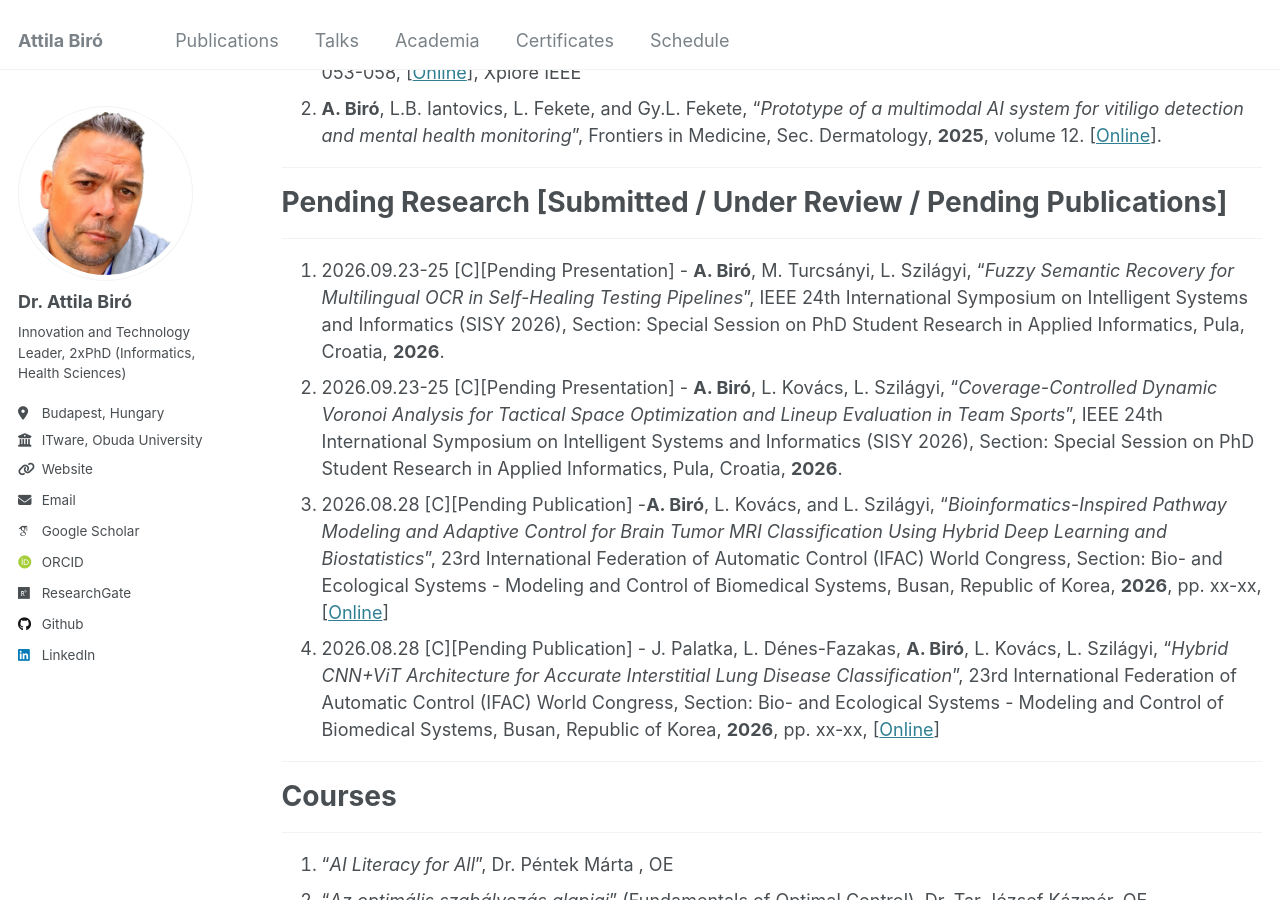
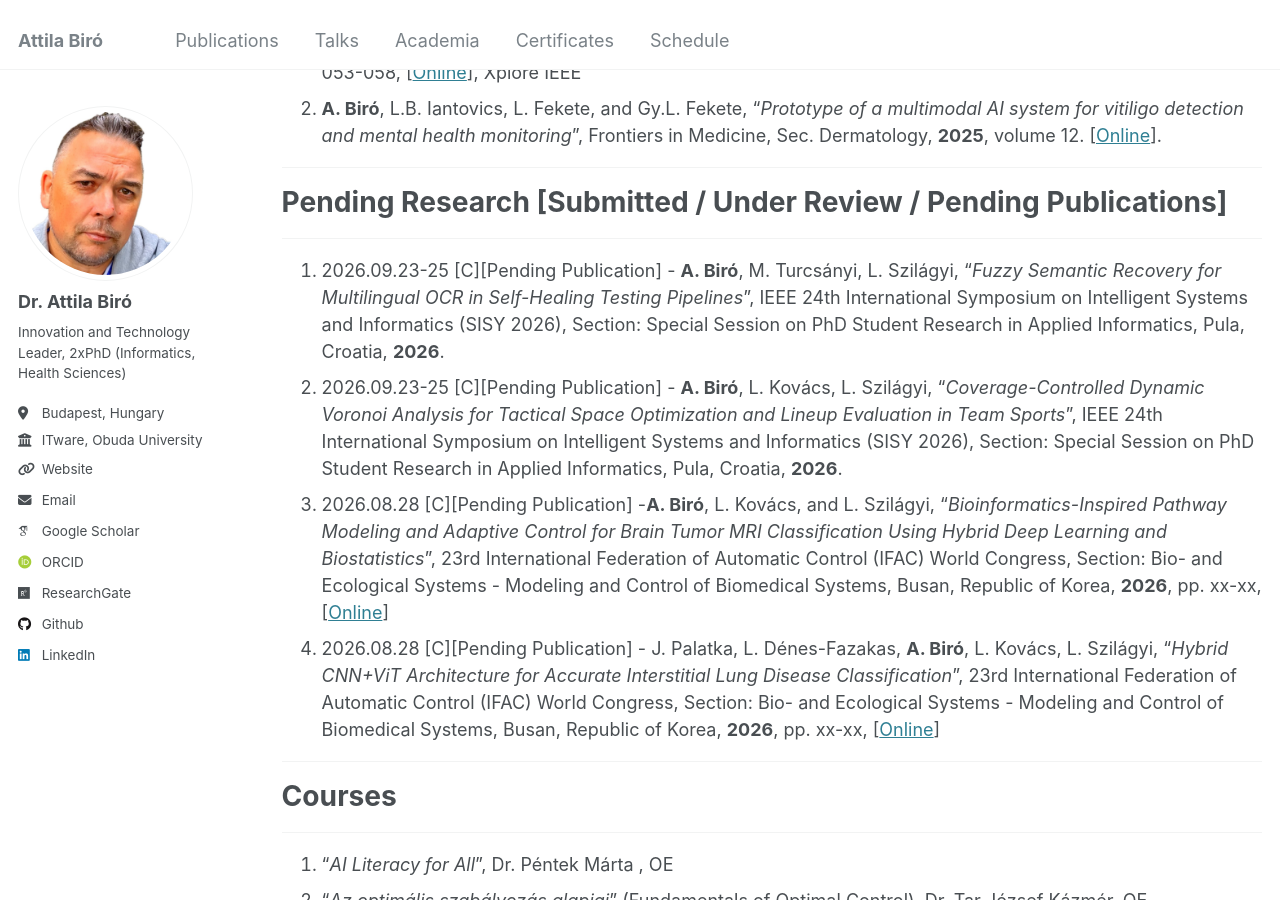
Before and after one commit to biroka/biroka.github.io, a Jekyll site: the page built from _pages/phd_mathematics.md, in a window 1280 px wide and 900 px high, scrolled down 1981 px. Built offline with Jekyll 4.4.1, drawn with Linux system fonts in a browser that asks for light colours; some web fonts are replaced; part of the change alters nothing that is shown.

Commit message:
Update pending research entries to pending publication

```diff
--- a/_pages/phd_mathematics.md
+++ b/_pages/phd_mathematics.md
@@ -41,8 +41,8 @@ author_profile: true
 ***
 # Pending Research [Submitted / Under Review / Pending Publications]
 ***
-1. 2026.09.23-25 [C][Pending Presentation]  - **A. Biró**, M. Turcsányi, L. Szilágyi, "_Fuzzy Semantic Recovery for Multilingual OCR in Self-Healing Testing Pipelines_", IEEE 24th International Symposium on Intelligent Systems and Informatics (SISY 2026), Section: Special Session on PhD Student Research in Applied Informatics, Pula, Croatia, **2026**.
-2. 2026.09.23-25 [C][Pending Presentation]  - **A. Biró**, L. Kovács, L. Szilágyi, "_Coverage-Controlled Dynamic Voronoi Analysis for Tactical Space Optimization and Lineup Evaluation in Team Sports_", IEEE 24th International Symposium on Intelligent Systems and Informatics (SISY 2026), Section: Special Session on PhD Student Research in Applied Informatics, Pula, Croatia, **2026**.
+1. 2026.09.23-25 [C][Pending Publication]  - **A. Biró**, M. Turcsányi, L. Szilágyi, "_Fuzzy Semantic Recovery for Multilingual OCR in Self-Healing Testing Pipelines_", IEEE 24th International Symposium on Intelligent Systems and Informatics (SISY 2026), Section: Special Session on PhD Student Research in Applied Informatics, Pula, Croatia, **2026**.
+2. 2026.09.23-25 [C][Pending Publication]  - **A. Biró**, L. Kovács, L. Szilágyi, "_Coverage-Controlled Dynamic Voronoi Analysis for Tactical Space Optimization and Lineup Evaluation in Team Sports_", IEEE 24th International Symposium on Intelligent Systems and Informatics (SISY 2026), Section: Special Session on PhD Student Research in Applied Informatics, Pula, Croatia, **2026**.
 3.  2026.08.28 [C][Pending Publication] -**A. Biró**, L. Kovács, and L. Szilágyi, “_Bioinformatics-Inspired Pathway Modeling and Adaptive Control for Brain Tumor MRI Classification Using Hybrid Deep Learning and Biostatistics_”, 23rd International Federation of Automatic Control (IFAC) World Congress, Section: Bio- and Ecological Systems - Modeling and Control of Biomedical Systems, Busan, Republic of Korea, **2026**, pp. xx-xx, [<a target="_new" href="xxx">Online</a>]
 4.  2026.08.28 [C][Pending Publication] - J. Palatka, L. Dénes-Fazakas, **A. Biró**, L. Kovács, L. Szilágyi, “_Hybrid CNN+ViT Architecture for Accurate Interstitial Lung Disease Classification_”, 23rd International Federation of Automatic Control (IFAC) World Congress, Section: Bio- and Ecological Systems - Modeling and Control of Biomedical Systems, Busan, Republic of Korea, **2026**, pp. xx-xx, [<a target="_new" href="xxx">Online</a>]
 
```
